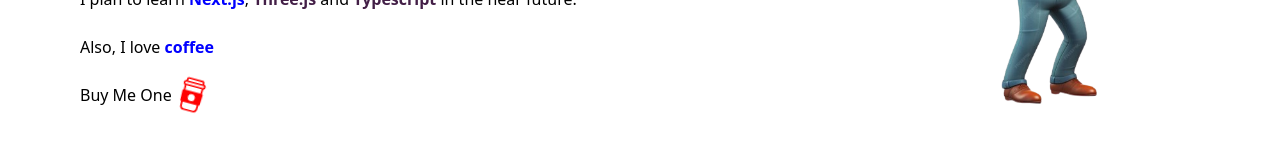
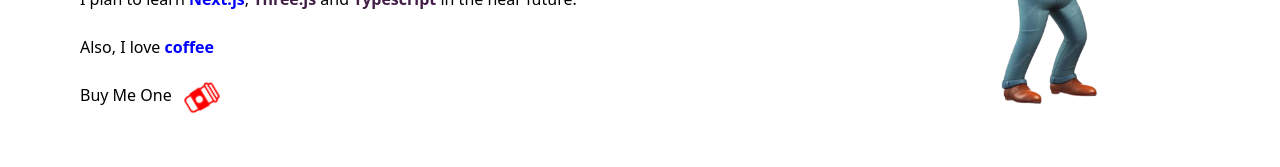
Before and after one commit to iamyourmajesty/portfolio, a React (Create React App) app: page / in a window 1280 px wide. Shown: the part 765-932 px from the top of the page. Built offline with nearby package versions, Linux system fonts and the light colour scheme.

Commit message:
shake event added

```diff
--- a/src/App.css
+++ b/src/App.css
@@ -11,3 +11,16 @@
 b{
   color: #431f47;
 }
+
+/* shake  */
+@keyframes shake {
+  0% { transform: translate(0, 0) rotate(0deg); }
+  25% { transform: translate(1px, 1px) rotate(45deg); }
+  50% { transform: translate(0, 0) rotate(0eg); }
+  75% { transform: translate(-1px, 1px) rotate(-45deg); }
+  100% { transform: translate(0, 0) rotate(0deg); }
+}
+
+.animated-shake {
+  animation: shake .5s infinite;
+}
--- a/src/Pages/Home.jsx
+++ b/src/Pages/Home.jsx
@@ -43,12 +43,12 @@ const Home = () => {
             I am fluent in <b className=' text-[blue]'>C++</b> and know a bit of <b>Python</b> and am working on a few
             projects in the <b className=' text-[blue]'>MERN</b> stack.<br />
             I plan to learn <b className=' text-[blue]'>Next.js</b>, <b>Three.js</b> and<b> Typescript</b> in the near future. <br /><br />
-            Also, I love <b className=' text-[blue]'>coffee</b> <br/> <br/> <span>Buy Me One <CiCoffeeCup className=' text-[red] mx-2 mb-1 inline-block' style={{scale:"2.5", rotate:"15deg"}} onClick={() => navigate('/treat')} /> </span>
+            Also, I love <b className=' text-[blue]'>coffee</b> <br/> <br/> <span>Buy Me One &nbsp; <CiCoffeeCup className=' text-[red] mx-2 mb-1 inline-block animated-shake' style={{scale:"2.5", rotate:"15deg"}} onClick={() => navigate('/treat')} /> </span>
           </p>
         </div>
 
         <Tilt className=' relative -z-10'>
-        <img className='Avatar h-80 mix-blend-multiply' src={Avatar} alt="" />
+        <img className='Avatar h-80 mix-blend-multiply ' src={Avatar} alt="" />
         </Tilt>
       </div>
       <ContactMe/>
```
